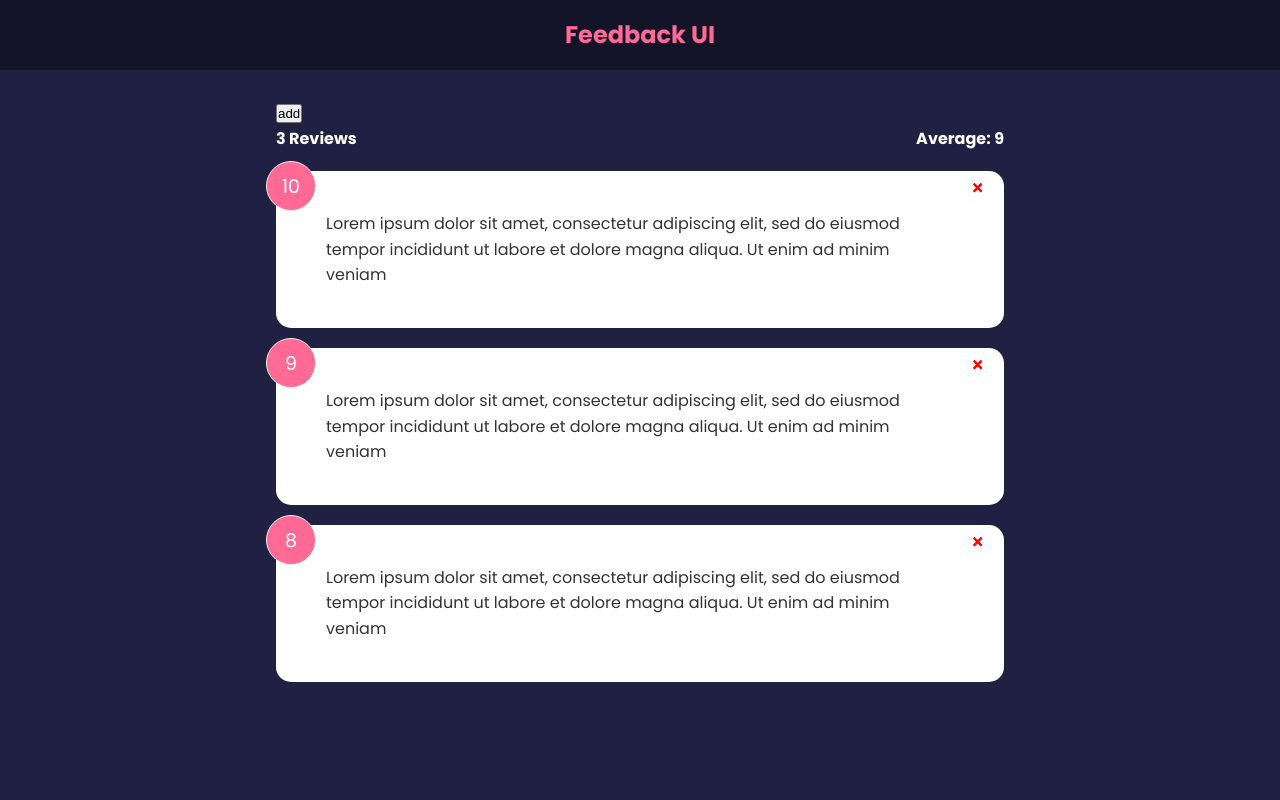
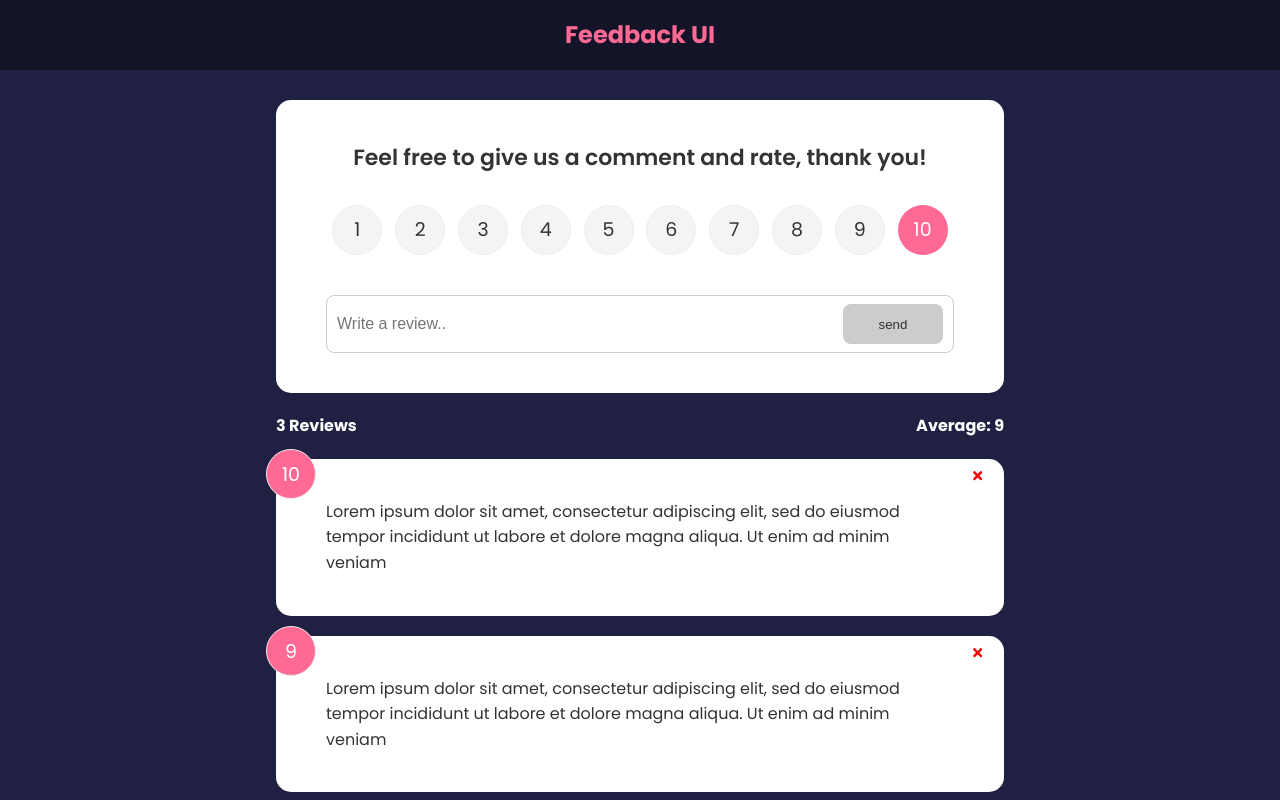
Before and after one commit to Yuta4u/feedback-app, a React (Create React App) app: page / in a window 1280 px wide. Shown: the top 800 px of the page. Built offline with nearby package versions, Linux system fonts and the light colour scheme.

Commit message:
add btn submit, rating, others..

```diff
--- a/src/App.js
+++ b/src/App.js
@@ -2,6 +2,7 @@
 import Header from "./components/Header"
 import FeedbackList from "./components/FeedbackList"
 import FeedbackStats from "./components/FeedbackStats"
+import FeedbackForm from "./components/FeedbackForm"
 import FeedbackData from "./data/FeedbackData"
 import Card from "./components/shared/Card"
 
@@ -14,23 +15,11 @@ function App() {
     setData(data.filter((item) => item.id !== id))
   }
 
-  const addFeedBack = (str) => {
-    let newFeedback = data[data.length - 1]
-    setData([
-      ...data,
-      {
-        ...newFeedback,
-        ["id"]: newFeedback.id + 1,
-        ["rate"]: newFeedback.rate - 1,
-      },
-    ])
-  }
-
   return (
     <>
       <Header />
       <div className="container">
-        <button onClick={addFeedBack}>add</button>
+        <FeedbackForm />
         <FeedbackStats data={data} />
         {data && <FeedbackList data={data} handleDelete={deleteFeedBack} />}
       </div>
--- /dev/null
+++ b/src/components/FeedbackForm.jsx
@@ -0,0 +1,60 @@
+import { useState } from "react"
+import Card from "./shared/Card"
+import Button from "./shared/Button"
+
+import RatingSelect from "./RatingSelect"
+
+function FeedbackForm() {
+  const [comment, setComment] = useState("")
+  const [rating, setRating] = useState(10)
+  const [message, setMessage] = useState("")
+  const [disabled, setDisabled] = useState(true)
+
+  const handleCommentChange = (e) => {
+    if (comment === "") {
+      setMessage(null)
+      setDisabled(true)
+    } else if (comment !== "" && comment.trim().length <= 10) {
+      setMessage("Comment must be 10 or more..")
+      setDisabled(true)
+    } else {
+      setMessage(null)
+      setDisabled(false)
+    }
+    setComment(e.target.value)
+  }
+
+  const handleSubmit = (e) => {
+    e.preventDefault()
+    if (comment.trim().length >= 10) {
+      const newComment = {
+        text: comment,
+        rating,
+      }
+      console.log(newComment)
+    }
+  }
+
+  return (
+    <Card>
+      <form onSubmit={handleSubmit}>
+        <h2>Feel free to give us a comment and rate, thank you!</h2>
+        <RatingSelect select={(e) => setRating(e)} selected={rating} />
+        <div className="input-group">
+          <input
+            type="text"
+            onChange={handleCommentChange}
+            placeholder="Write a review.."
+            value={comment}
+          ></input>
+          <Button type="submit" isDisabled={disabled}>
+            send
+          </Button>
+        </div>
+        {message && <div className="message">{message}</div>}
+      </form>
+    </Card>
+  )
+}
+
+export default FeedbackForm
--- a/src/components/FeedbackStats.jsx
+++ b/src/components/FeedbackStats.jsx
@@ -1,13 +1,21 @@
+import PropTypes from "prop-types"
+
 function FeedbackStats({ data }) {
-  const average =
+  let average =
     data.reduce((cur, item) => (cur = cur + item.rate), 0) / data.length
+
+  average = average.toFixed(1).replace(/[.,]0$/, "")
 
   return (
     <div className="feedback-stats">
       <h4>{data.length} Reviews</h4>
-      <h4>Average: {average}</h4>
+      <h4>Average: {isNaN(average) ? 0 : average}</h4>
     </div>
   )
 }
 
+FeedbackStats.prototype = {
+  data: PropTypes.array.isRequired,
+}
+
 export default FeedbackStats
--- /dev/null
+++ b/src/components/RatingSelect.jsx
@@ -0,0 +1,25 @@
+function RatingSelect({ select, selected }) {
+  const handleChange = (e) => {
+    select(+e.currentTarget.value)
+  }
+
+  return (
+    <ul className="rating">
+      {Array.from({ length: 10 }, (_, i) => (
+        <li key={`rating-${i + 1}`}>
+          <input
+            type="radio"
+            id={`num${i + 1}`}
+            name="rating"
+            value={i + 1}
+            onChange={handleChange}
+            checked={selected === i + 1}
+          />
+          <label htmlFor={`num${i + 1}`}>{i + 1}</label>
+        </li>
+      ))}
+    </ul>
+  )
+}
+
+export default RatingSelect
--- /dev/null
+++ b/src/components/shared/Button.jsx
@@ -0,0 +1,24 @@
+import PropTypes from "prop-types"
+
+function Button({ children, type, version, isDisabled }) {
+  return (
+    <button type={type} disabled={isDisabled} className={`btn btn-${version}`}>
+      {children}
+    </button>
+  )
+}
+
+Button.defaultProps = {
+  version: "primary",
+  type: "button",
+  isDisabled: false,
+}
+
+Button.propTypes = {
+  children: PropTypes.node.isRequired,
+  version: PropTypes.string,
+  type: PropTypes.string,
+  isDisabled: PropTypes.bool,
+}
+
+export default Button
```
